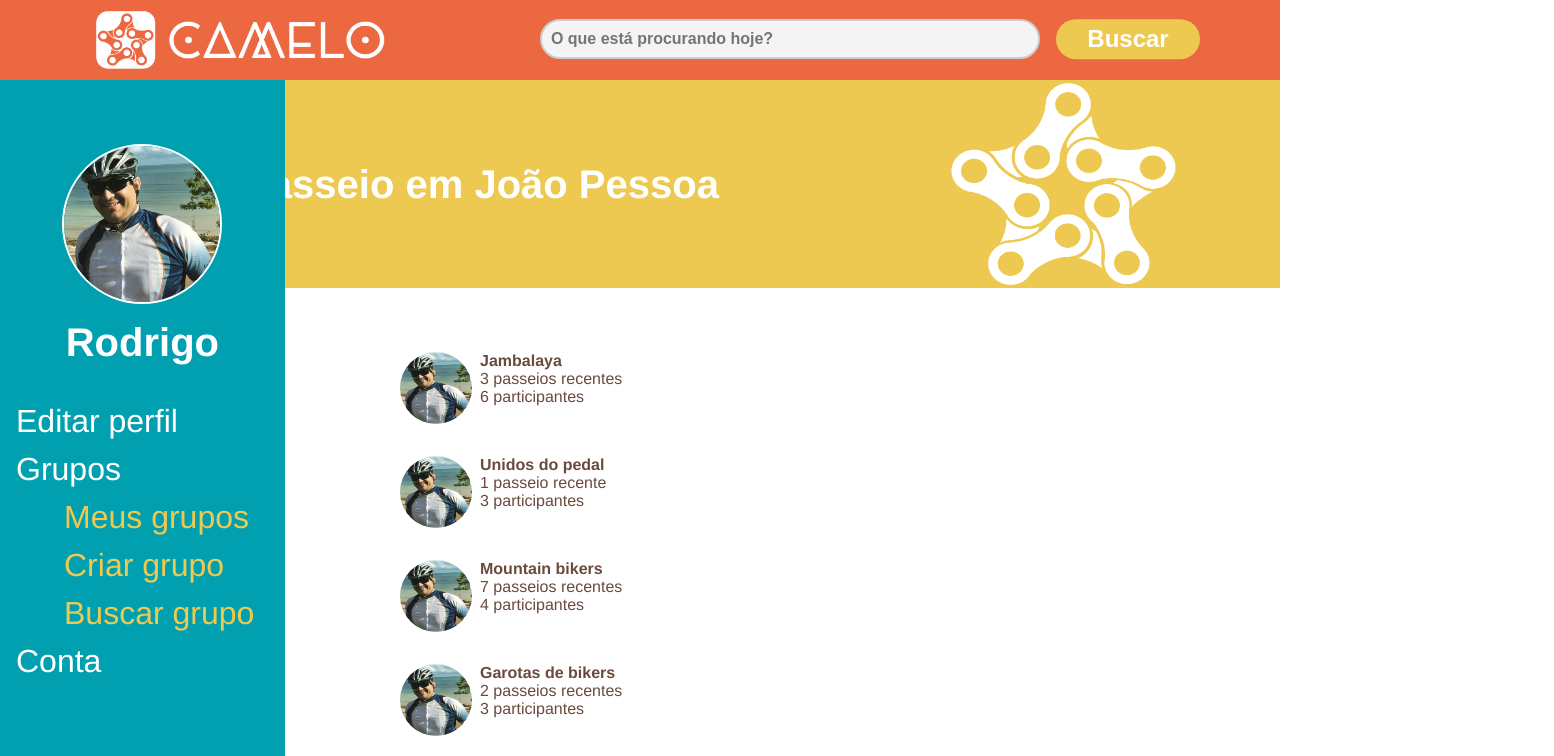
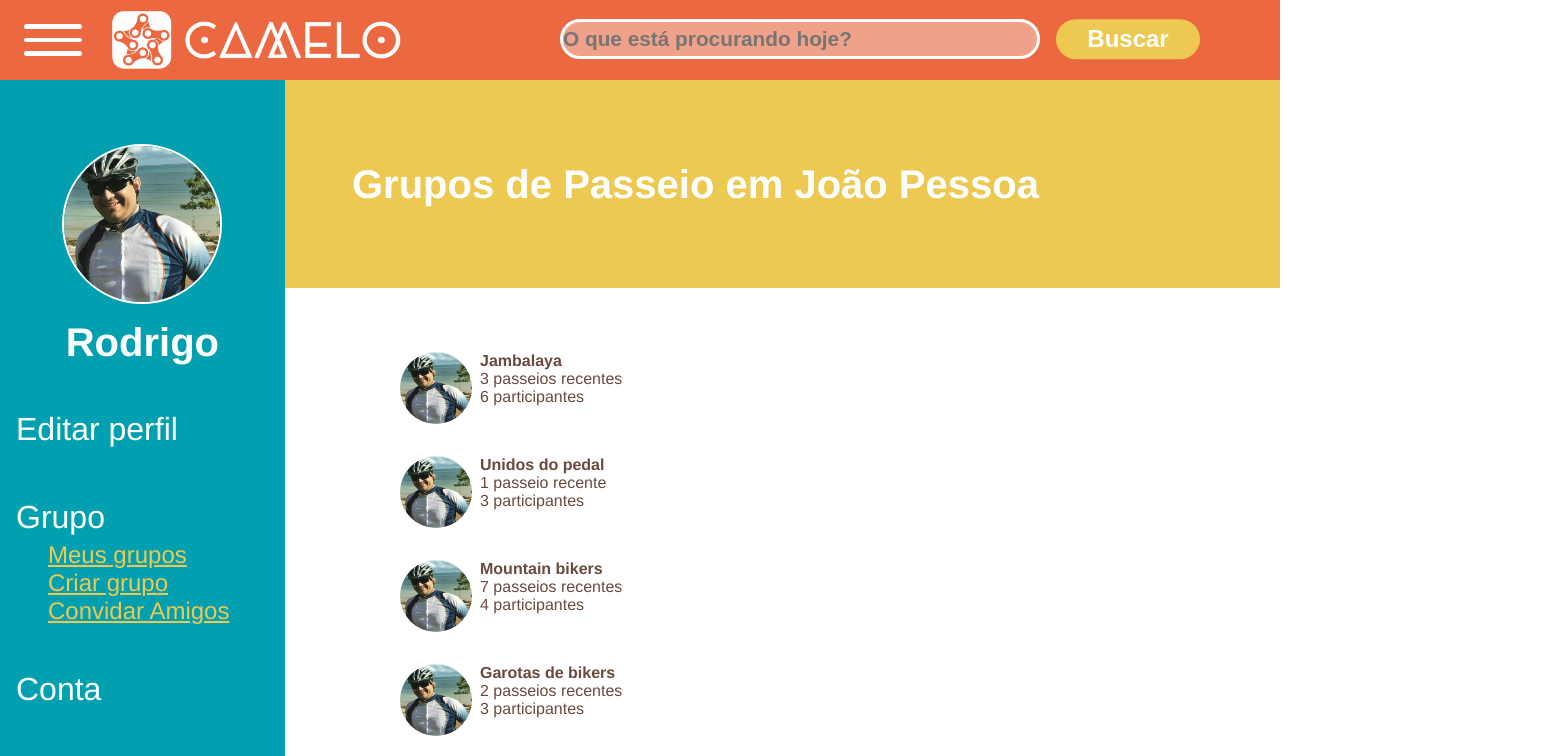
Before and after one commit to portal-ciclismo/front, a React (Create React App) app in the folder app-ciclismo/: page /grupo in a window 1280 px wide. Shown: the top 756 px of the page, 1554 px wide, since content can reach past the window. Built offline with nearby package versions, Linux system fonts and the light colour scheme.

Commit message:
Padronização da barra de pesquisa

```diff
--- a/app-ciclismo/src/App.js
+++ b/app-ciclismo/src/App.js
@@ -11,6 +11,7 @@ import Grupo from './pages/Grupo';
 import ConvidarAmigos from './pages/ConvidarAmigos';
 import Events from './pages/Events';
 import RegistroEvento from './pages/RegistroEvento';
+import CriarGrupo from './pages/CriarGrupo';
 
 
 function App() {
@@ -29,6 +30,7 @@ function App() {
         <Route path="/convidaramigos" element={<ConvidarAmigos />}></Route>
         <Route path="/Events" element={<Events />}></Route>
         <Route path="/RegistroEvento" element={<RegistroEvento />}></Route>
+        <Route path="/criargrupo" element={<CriarGrupo />}></Route>
 
       </Routes>
     </Router>
--- a/app-ciclismo/src/components/BarraDePesquisa.js
+++ b/app-ciclismo/src/components/BarraDePesquisa.js
@@ -1,18 +1,34 @@
-import React from "react";
+import React, { useState } from "react";
 import '../pages-css/components/CriarContaButton.css';
 import logo from '../assets/Logo_Horizontal/logo_horizontal_branco.png';
-import '../pages-css/components/BarraDePesquisa.css'
+import '../pages-css/components/BarraDePesquisa.css';
 
 const BarraDePesquisa = () => {
+    const [menuOpen, setMenuOpen] = useState(false);
+
+    const toggleMenu = () => {
+        setMenuOpen(!menuOpen);
+    }
+
+    const handleMenuIconClick = () => {
+        toggleMenu();
+    }
+
     return (
-        <div className="menu-item-conteiner">
-        <img src={logo} alt="Logo1" />
-        <div className="search-container">
-          <input type="text" placeholder="  O que está procurando hoje?" />
-          <i className="search-icon"></i>
+        <div className="menu-container">
+            <img src={logo} alt="Logo1" />
+            <div className="search-container">
+            <input type="text" placeholder="O que está procurando hoje?" className="white-text-input" />                <i className="search-icon"></i>
+            </div>
+            <button>Buscar</button>
+
+            <div className="menu-icon" onClick={handleMenuIconClick}>
+                <div className="bar"></div>
+                <div className="bar"></div>
+                <div className="bar"></div>
+            </div>
         </div>
-        <button>Buscar</button>
-      </div>
-    )
+    );
 }
+
 export default BarraDePesquisa;
--- a/app-ciclismo/src/pages-css/Grupo.css
+++ b/app-ciclismo/src/pages-css/Grupo.css
@@ -1,89 +1,6 @@
-/* Grupos de passeio em João Pessoa  Criado por Cin*/
-.grupo-menu-container{
-    background-color: #eb6841;
-    height: 5rem;
-    display: flex;
-    align-items: center;
-  }
+/* Grupos de passeio em João Pessoa Criado por Cinthia*/
 
 
-  .grupo-menu-container input {
-    font-size: 16px;
-    font-weight: bold;
-    color: #333;
-    background-color: #f4f4f4;
-    border: 2px solid #ccc;
-    border-radius: 25px;
-    width: 500px;
-    height: 40px;
-    position: absolute;
-    top: 0;
-    right: 0;
-    margin-right: 15rem;
-    margin-top: 1.2rem;
-    outline: none;
-    cursor: pointer;
-    transition: all 0.3s ease;
-    background-size: 20px 20px;
-    background-position: 95% 50%;
-    background-repeat: no-repeat;
-  }
-
-
-  .grupo-menu-container input:hover {
-    background-color: #e0e0e0;
-    border: 2px solid #999;
-  }
-
-
-  .grupo-menu-container button {
-    background-color: #edc951;
-    color: white;
-    border-radius: 2rem;
-    height: 2.5rem;
-    position: absolute;
-    top: 1rem;
-    right: 5rem;
-    width: 9rem;
-    transform: translateY(0.2rem);
-    display: inline-block;
-    transition: background-color 0.1s, transform 0.1s;
-    text-align: center;
-    font-size: 1.5rem;
-    padding-top: 0.4rem;
-
-  }
-
-
-  .grupo-menu-container button:hover {
-    background-color: #f2d933;
-    transform: translateY(0);
-  }
-
-
-  .grupo-menu-container button:active {
-    animation: blink 0.5s;
-  }
-
-
-  @keyframes blink {
-    0%, 50%, 100% {
-      opacity: 1;
-    }
-    25%, 75% {
-      opacity: 0;
-    }
-  }
-
-
-  .grupo-menu-container img {
-    width: 15rem;
-    height: 3rem;
-    transform: scale(1.2) translateX(6rem);
-    transform-origin: left;
-    margin: -1.2rem;
-    overflow: hidden;
-  }
 
 .grupo-info {
   background-color: #edc951;
@@ -93,20 +10,18 @@
   height: 13rem;
   width: 100rem;
   padding: 1rem;
-
-
-    margin: 0 auto;
 }
 
 .grupo-container {
     display: flex;
-    justify-content: right;
+    justify-content: flex-end;
 }
+
 
 .grupo-info h2 {
   font-size: 2.5rem;
   color: white;
-    margin-left: 0rem;
+  margin-left: 20rem;
   padding: 1rem;
 }
 
@@ -114,13 +29,11 @@
 .grupo-info img {
   width: 10rem;
   height: 9rem;
-    transform: scale(1.4) translateX(48.1rem);
+  transform: scale(1.4) translateX(65rem);
   margin: -6.9rem;
   position: absolute;
   padding: -4rem;
 }
-
-
 
 .profile-container {
   background-color: #00a0b0;
@@ -154,13 +67,14 @@
   color: #fff;
   line-height: 3rem;
   margin-left: 1rem;
-    margin-top: 2rem;
+  margin-top: 2.5rem;
+  font-weight: normal;
 }
 
 
-  .profile-container h1 ul {
+.profile-container a {
   color: #edc951;
-    margin-top: 0rem;
+  font-size: 1.5rem;
   margin-left: 3rem;
 }
 
@@ -169,6 +83,7 @@
   font-size: 2.5rem;
   color: white;
   margin-top: 1rem;
+
 }
 
 
--- a/app-ciclismo/src/pages-css/components/BarraDePesquisa.css
+++ b/app-ciclismo/src/pages-css/components/BarraDePesquisa.css
@@ -1,63 +1,55 @@
-.menu-item-conteiner{
+/* .menu-container is the main container for the component */
+.menu-container {
+  display: flex;
+  align-items: center;
   background-color: #eb6841;
   height: 5rem;
-    display: flex;
-    align-items: center;
+  padding: 0 1rem;
 }
 
-  .menu-item-conteiner input {
-    font-size: 16px;
+.menu-container input {
+  font-size: 1.3rem;
   font-weight: bold;
-    color: #333;
-    background-color: #f4f4f4;
-    border: 2px solid #ccc;
-    border-radius: 25px;
-    width: 500px;
-    height: 40px;
-    position: absolute;
-    top: 0;
-    right: 0;
-    margin-right: 15rem;
-    margin-top: 1.2rem;
+  background-color: rgba(244, 244, 244, 0.4);
+  border: 0.2rem solid #fff;
+  border-radius: 2rem;
+  width: 30rem;
+  height: 2.5rem;
   outline: none;
   cursor: pointer;
   transition: all 0.3s ease;
-    background-size: 20px 20px;
-    background-position: 95% 50%;
-    background-repeat: no-repeat;
+  background-size: 1.25rem;
+  display: flex;
+  position: absolute;
+  top: 1.2rem;
+  right: 15rem;
+
 }
 
-  .menu-item-conteiner input:hover {
-    background-color: #e0e0e0;
-    border: 2px solid #999;
-  }
-
-  .menu-item-conteiner button {
+.menu-container button {
   background-color: #edc951;
-    color: white;
   border-radius: 2rem;
   height: 2.5rem;
+  width: 9rem;
+  transform: translateY(0.2rem);
+  display: inline-block;
+  text-align: center;
+  font-size: 1.5rem;
+  padding-top: 0.4rem;
   position: absolute;
   top: 1rem;
   right: 5rem;
-    width: 9rem;
-    transform: translateY(0.2rem);
-    display: inline-block;
-    transition: background-color 0.1s, transform 0.1s;
-    text-align: center; /* Centraliza o texto */
-    font-size: 1.5rem;
-    padding-top: 0.4rem;
 }
 
-
-  .menu-item-conteiner button:hover {
+.menu-container button:hover {
   background-color: #f2d933;
   transform: translateY(0);
 }
 
-  .menu-item-conteiner button:active {
+.menu-container button:active {
   animation: blink 0.5s;
 }
+
 @keyframes blink {
   0%, 50%, 100% {
     opacity: 1;
@@ -66,10 +58,29 @@
     opacity: 0;
   }
 }
-  .menu-item-conteiner img {
+
+.menu-container img {
   width: 15rem;
   height: 3rem;
   transform: scale(1.2) translateX(6rem);
   transform-origin: left;
   margin: -1.2rem;
 }
+
+.menu-icon {
+  cursor: pointer;
+  display: flex;
+  flex-direction: column;
+  justify-content: space-between;
+  height: 2rem;
+  width: 3.5rem;
+  position: absolute;
+  left: 1.5rem;
+}
+
+.menu-icon .bar {
+  height: 0.3rem;
+  background-color: #fff;
+  border-radius: 3rem;
+  width: 3.6rem;
+}
--- a/app-ciclismo/src/pages/CriarGrupo.js
+++ b/app-ciclismo/src/pages/CriarGrupo.js
@@ -1,7 +1,8 @@
 import React from 'react';
 import '../pages-css/CriarGrupo.css';
-import logo from '../assets/Logo_Horizontal/logo_horizontal_branco.png';
 import Estrela from '../assets/Estrelas/Estrela_grande_branca.png';
+import BarraDePesquisa from '../components/BarraDePesquisa';
+
 
 
 
@@ -11,15 +12,7 @@ function CriarGrupo() {
 
 return (
   <div className="criar-grupo-menu">
-    <div className="criar-grupo-menu-container">
-      <img src={logo} alt="Logo1" />
-      <div className="criar-search-container">
-        <input type="text" placeholder="  O que está procurando hoje?" />
-        <i className="criar-search-icon"></i>
-      </div>
-      <button>Buscar</button>
-    </div>
-
+    <BarraDePesquisa />
 
     <div className="criar-grupo-container">
       <div className="criar-grupo-info">
--- a/app-ciclismo/src/pages/Grupo.js
+++ b/app-ciclismo/src/pages/Grupo.js
@@ -1,44 +1,27 @@
-/* Grupos de passeio em João Pessoa  Criado por Cinthia*/
-
-
 import React from 'react';
 import '../pages-css/Grupo.css';
-import logo from '../assets/Logo_Horizontal/logo_horizontal_branco.png';
 import Estrela from '../assets/Estrelas/Estrela_grande_branca.png';
-
-
 import userImg from '../assets/perfil_imgs/Rodrigo_perfil.jpg';
-
-
 import imgGrupo from '../assets/perfil_imgs/Rodrigo_perfil.jpg'
 import GroupFeed from '../components/GroupFeed/GroupFeed';
-
+import BarraDePesquisa from '../components/BarraDePesquisa';
 
 function Grupo() {
   const grupo = "Grupos de Passeio em João Pessoa";
   const usuario= "Rodrigo";
 
-
   return (
     <div className="grupo-menu">
-      <div className="grupo-menu-container">
-        <img src={logo} alt="Logo1" />
-        <div className="search-container">
-          <input type="text" placeholder="  O que está procurando hoje?" />
-          <i className="search-icon"></i>
-        </div>
-        <button>Buscar</button>
-      </div>
-
+      <BarraDePesquisa />
 
       <div className="grupo-container">
+
         <div className="grupo-info">
           <img src={Estrela} alt="estrela_branca" />
           <h2>{grupo}</h2>
 
         </div>
       </div>
-
 
       <div className="direita-grupo">
 
@@ -67,38 +50,29 @@ function Grupo() {
         qtdParticipantes="3 participantes"
         />
 
-
       </div>
-
 
       <div className="profile-container">
         <div className="profileImg">
           <img src={userImg} alt="Foto de perfil" />
           <h2>{usuario}</h2>
-
         </div>
 
-
-        <h1>
-          Editar perfil
-          <br />
-          Grupos
-          <br />
-          <ul>
-            <lo>Meus grupos</lo>
-            <br/>
-            <lo>Criar grupo</lo>
-            <br/>
-            <lo>Buscar grupo</lo>
-          </ul>
-          Conta
-        </h1>
-
-
-
+        <h1>Editar perfil</h1>
+        <h1>Grupo</h1>
+        <ul>
+          <li>
+            <a href="/meusgrupos">Meus grupos</a>
+          </li>
+          <li>
+            <a href="/criargrupo">Criar grupo</a>
+          </li>
+          <li>
+            <a href="/convidaramigos">Convidar Amigos</a>
+          </li>
+        </ul>
+        <h1>Conta</h1>
       </div>
-
-
 
     </div>
   );
```
Also changed, not shown: app-ciclismo/src/pages-css/CriarGrupo.css (+0 -69 lines). Lines whose indentation alone changed are shown as unchanged.
